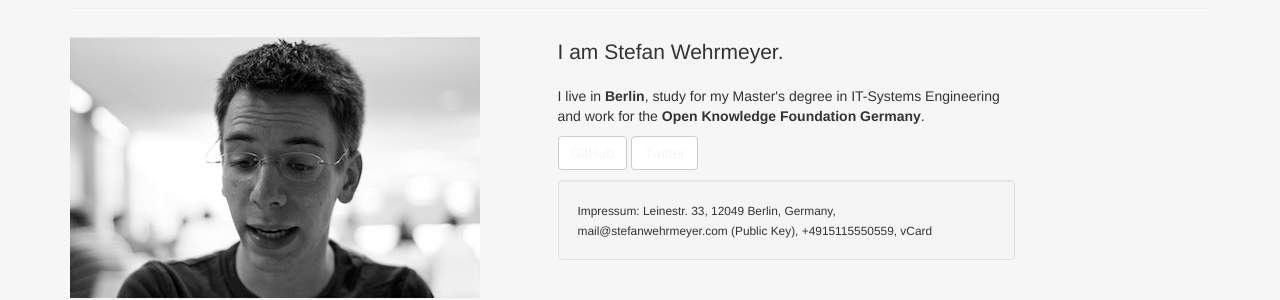
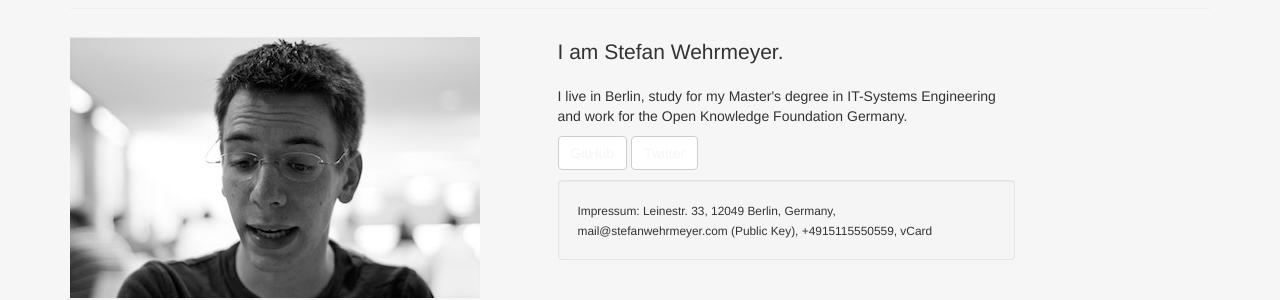
Before and after one commit to stefanw/stefanwehrmeyer.com, a Jekyll site: the page built from index.html, in a window 1280 px wide. Shown: the part 307-607 px from the top of the page. Built offline with Jekyll 4.4.1, drawn with Linux system fonts in a browser that asks for light colours; nearby versions of some CDN libraries; library files that are not in the unit come from our copies; Markdown is read by kramdown in place of the engine named in the settings.

Commit message:
Change bottom nano bio

```diff
--- a/_layouts/base.html
+++ b/_layouts/base.html
@@ -46,7 +46,7 @@
                             I am Stefan Wehrmeyer.
                         </p>
                         <p>
-                            I live in <strong>Berlin</strong>, study for my Master's degree in IT-Systems Engineering and work for the <strong>Open Knowledge Foundation Germany</strong>.
+                            I live in Berlin, study for my Master's degree in IT-Systems Engineering and work for the <a href="http://www.okfn.de/">Open Knowledge Foundation Germany</a>.
                         </p>
                         <p>
                             <a href="https://github.com/stefanw" class="btn btn-default">
```
